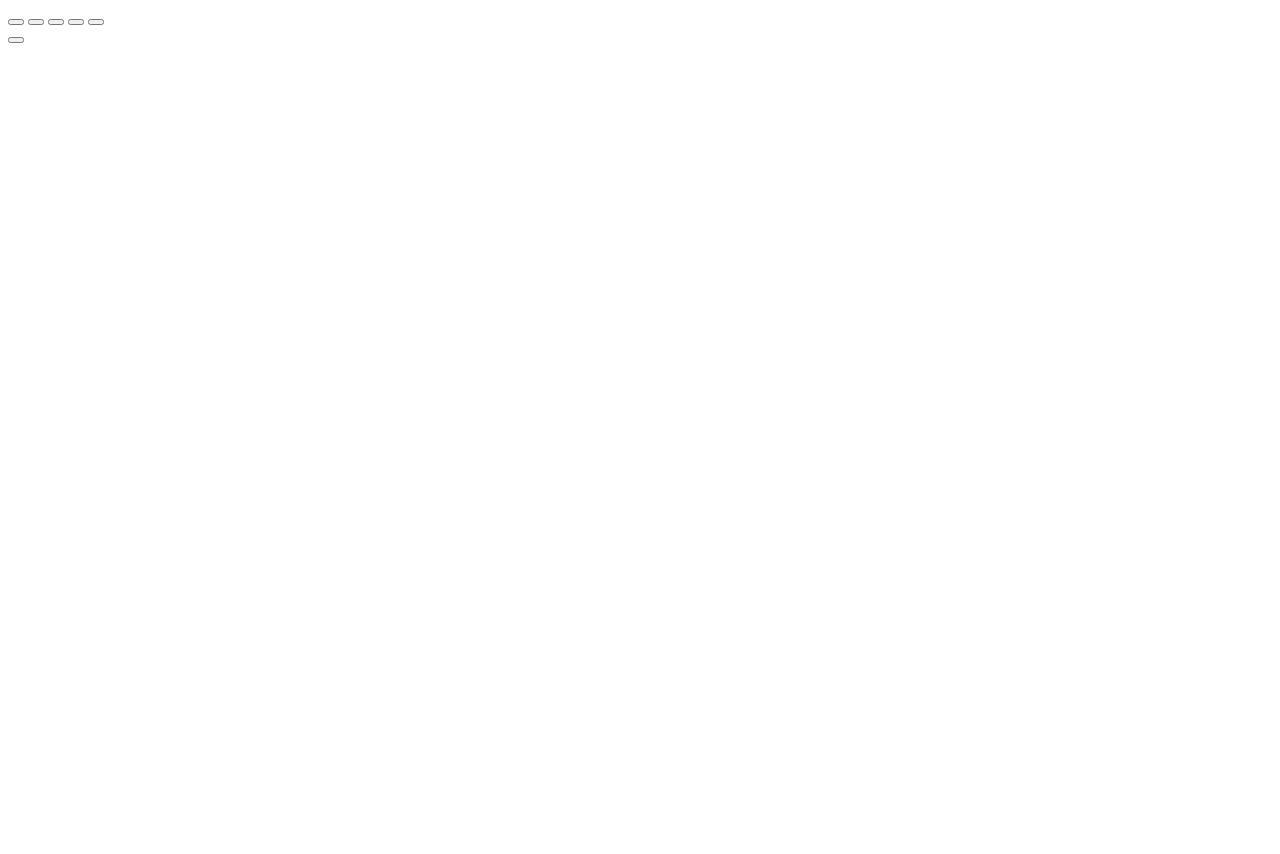
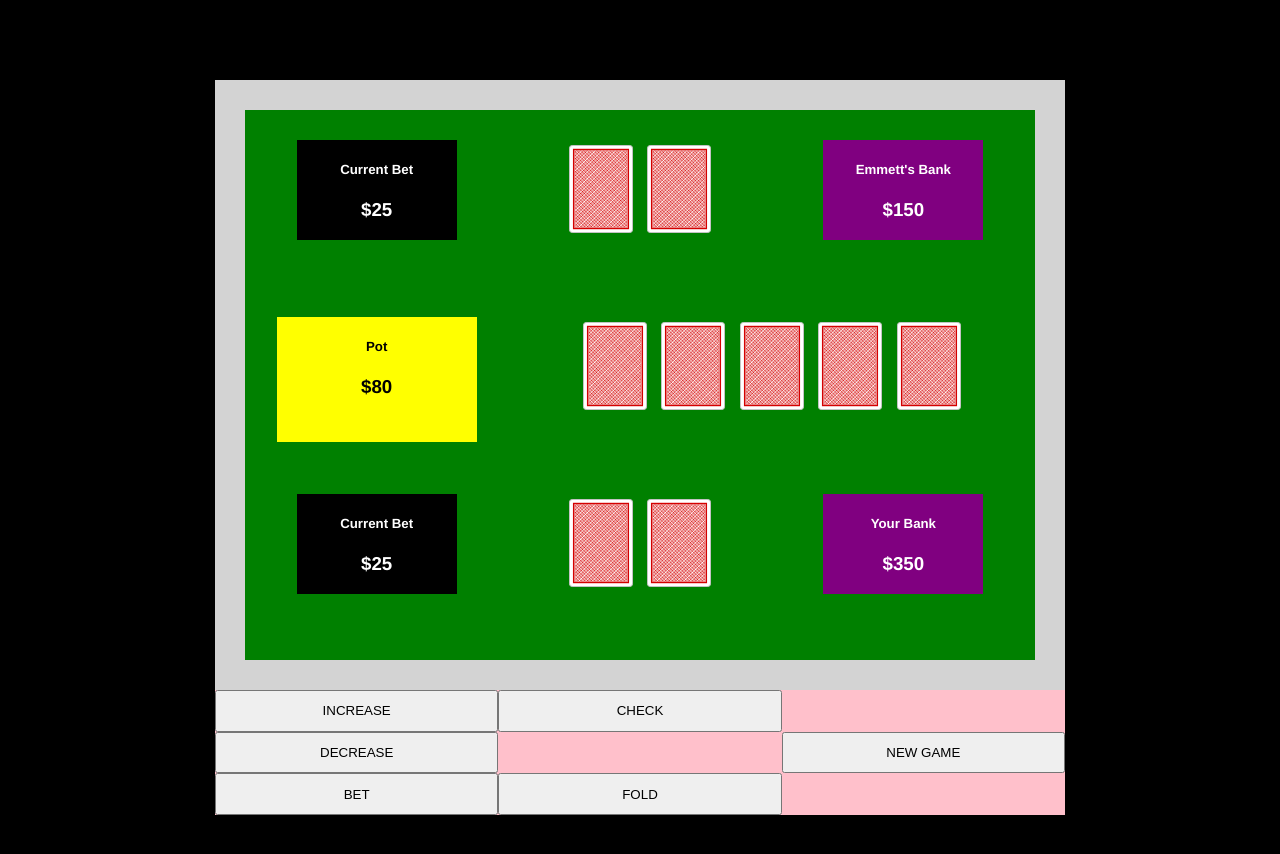
Before and after one commit to emmettturtle/heads_up_poker, a plain HTML site: page index.html in a window 1280 px wide. Before the commit the page ends 800 px from the top, so only its background shows below. Drawn offline with Linux system fonts and the light colour scheme.

Commit message:
adds basic CSS, doesnt look good but enough to build out functionality

```diff
--- a/css/main.css
+++ b/css/main.css
@@ -0,0 +1,176 @@
+* {
+    box-sizing: border-box;
+}
+
+body {
+    margin: 0;
+    font-family: Helvetica;
+    background-color: black;
+    display: flex;
+    flex-direction: row;
+    justify-content: center;
+    align-content: center;
+}
+
+#game {
+    height: 700px;
+    width: 850px;
+    margin-top: 80px;
+    margin-bottom: 100px;
+    background-color: lightgray;
+    display: grid;
+    grid-template-columns: 1fr;
+    grid-template-rows: 3fr 1fr;
+}
+
+#display-board {
+    grid-column: 1/2;
+    grid-row: 1/2;
+    background-color: green;
+    margin: 30px;
+    display: grid;
+    grid-template-columns: 1fr 1fr 1fr;
+    grid-template-rows: 1fr 1fr 1fr;
+    height: 550px;
+
+}
+
+/* top row */
+
+#emmett-bet {
+    grid-column: 1/2;
+    grid-row: 1/2;
+    background-color: black;
+    margin: 30px;
+    color: white;
+    text-align: center;
+    height: 100px;
+    width: 160px;
+    justify-self: center;
+}
+
+#emmett-hand {
+    grid-column: 2/3;
+    grid-row: 1/2;
+    margin: 30px;
+    justify-self: center;
+}
+
+#emmett-hand > div {
+    align-items: center;
+}
+
+#emmett-bank {
+    grid-column: 3/4;
+    grid-row: 1/2;
+    background-color: purple;
+    margin: 30px;
+    color: white;
+    text-align: center;
+    height: 100px;
+    width: 160px;
+    justify-self: center;
+}
+
+/* MIDDLE ROW */
+#pot {
+    grid-column: 1/2;
+    grid-row: 2/3;
+    background-color: yellow;
+    height: 125px;
+    width: 200px;
+    justify-self: center;
+    text-align: center;
+}
+
+#community-cards {
+    grid-column: 2/4;
+    grid-row: 2/3;
+    justify-self: center;
+}
+
+#community-cards > div {
+    align-items: center;
+}
+
+/* BOTTOM ROW */
+#player-bet {
+    grid-column: 1/2;
+    grid-row: 3/4;
+    background-color: black;
+    margin: 30px;
+    /* margin-top: 0px; */
+    color: white;
+    text-align: center;
+    height: 100px;
+    width: 160px;
+    justify-self: center;
+}
+
+#player-hand {
+    grid-column: 2/3;
+    grid-row: 3/4;
+    margin: 30px;
+    /* margin-top: 0px; */
+    justify-self: center;
+}
+
+#player-hand > div {
+    align-items: center;
+}
+
+#player-bank {
+    grid-column: 3/4;
+    grid-row: 3/4;
+    background-color: purple;
+    margin: 30px;
+    /* margin-top: 0px; */
+    color: white;
+    text-align: center;
+    height: 100px;
+    width: 160px;
+    justify-self: center;
+}
+
+
+/* BUTTONS */
+#interface {
+    grid-column: 1/2;
+    grid-row: 2/3;
+    background-color: pink;
+    height: 125px;
+    display: grid;
+    grid-template-columns: 1fr 1fr 1fr;
+    grid-template-rows: 1fr 1fr 1fr;
+}
+
+#increase-bet {
+    grid-column: 1/2;
+    grid-row: 1/2;
+
+}
+
+#decrease-bet {
+    grid-column: 1/2;
+    grid-row: 2/3;
+}
+
+#bet {
+    grid-column: 1/2;
+    grid-row: 3/4;
+}
+
+#check {
+    grid-column: 2/3;
+    grid-row: 1/2;
+}
+
+#fold {
+    grid-column: 2/3;
+    grid-row: 3/4;
+}
+
+#new-game {
+    grid-column: 3/4;
+    grid-row: 2/3;
+}
--- a/index.html
+++ b/index.html
@@ -13,34 +13,53 @@
 
     <div id="game">
         <div id="display-board">
-            <div id="emmett-bet"></div>
-            <div id="emmett-hand"></div>
-            <div id="emmett-bank"></div>
-
-            <div id="pot"></div>
-            <div id="community-cards">
-                <div id="card1"></div>
-                <div id="card2"></div>
-                <div id="card3"></div>
-                <div id="card4"></div>
-                <div id="card5"></div>
+            <div id="emmett-bet">
+                <h5>Current Bet</h5>
+                <h3>$25</h3>
+            </div>
+            <div id="emmett-hand">
+                <div class="card back-red" id = "emmett-card1"></div>
+                <div class="card back-red" id = "emmett-card2"></div>
+            </div>
+            <div id="emmett-bank">
+                <h5>Emmett's Bank</h5>
+                <h3>$150</h3>
             </div>
 
-            <div id="player-bet"></div>
-            <div id="player-hand"></div>
-            <div id="player-bank"></div>
+            <div id="pot">
+                <h5>Pot</h5>
+                <h3>$80</h3>
+            </div>
+            <div id="community-cards">
+                <div class="card back-red" id="card1"></div>
+                <div class="card back-red" id="card2"></div>
+                <div class="card back-red" id="card3"></div>
+                <div class="card back-red" id="card4"></div>
+                <div class="card back-red" id="card5"></div>
+            </div>
+
+            <div id="player-bet">
+                <h5>Current Bet</h5>
+                <h3>$25</h3>
+            </div>
+            <div id="player-hand">
+                <div class="card back-red" id = "player-card1"></div>
+                <div class="card back-red" id = "player-card2"></div>
+            </div>
+            <div id="player-bank">
+                <h5>Your Bank</h5>
+                <h3>$350</h3>
+            </div>
         </div>
         <div id="interface">
-            <div id="player-buttons">
-                <button id="increase-bet"></button>
-                <button id="decrease-bet"></button>
-                <button id="bet"></button>
+            <button id="increase-bet">INCREASE</button>
+            <button id="decrease-bet">DECREASE</button>
+            <button id="bet">BET</button>
 
-                <button id="check"></button>
-                <button id="fold"></button>
-            </div>
+            <button id="check">CHECK</button>
+            <button id="fold">FOLD</button>
 
-            <button id="new-game"></button>
+            <button id="new-game">NEW GAME</button>
         </div>
     </div>
 </body>
```
